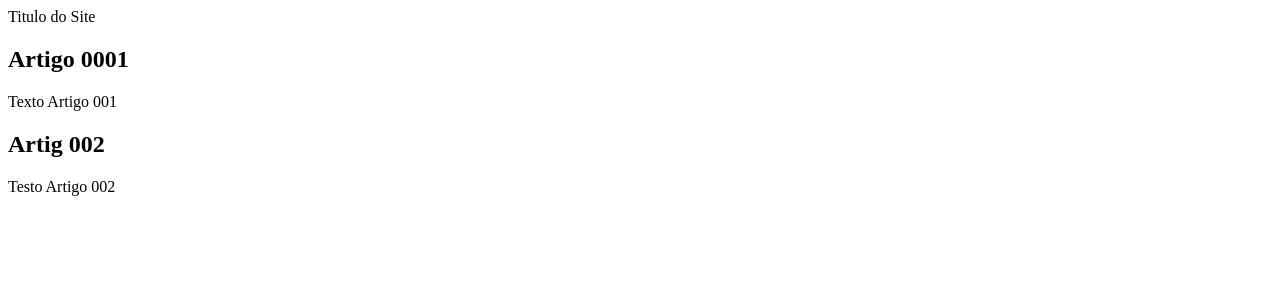
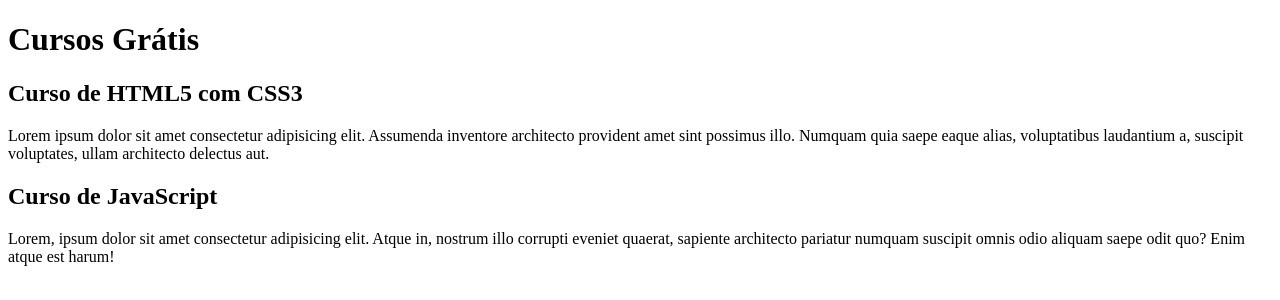
Before and after one commit to Ruanpbo/projeto-site, a plain HTML site: page index.html in a window 1280 px wide. Drawn offline with Linux system fonts and the light colour scheme.

Commit message:
Comecei a escrever o conteudo

```diff
--- a/index.html
+++ b/index.html
@@ -8,15 +8,15 @@
 <body>
     <main>
         <header>
-            <header>Titulo do Site</header>
+            <h1>Cursos Grátis</h1>
         </header>
         <article>
-            <h2>Artigo 0001</h2>
-            <p>Texto Artigo 001</p>
+            <h2>Curso de HTML5 com CSS3</h2>
+            <p>Lorem ipsum dolor sit amet consectetur adipisicing elit. Assumenda inventore architecto provident amet sint possimus illo. Numquam quia saepe eaque alias, voluptatibus laudantium a, suscipit voluptates, ullam architecto delectus aut.</p>
         </article>
         <article>
-            <h2>Artig 002</h2>
-            <p>Testo Artigo 002</p>
+            <h2>Curso de JavaScript</h2>
+            <p>Lorem, ipsum dolor sit amet consectetur adipisicing elit. Atque in, nostrum illo corrupti eveniet quaerat, sapiente architecto pariatur numquam suscipit omnis odio aliquam saepe odit quo? Enim atque est harum!</p>
         </article>
     </main>
 </body>
```
